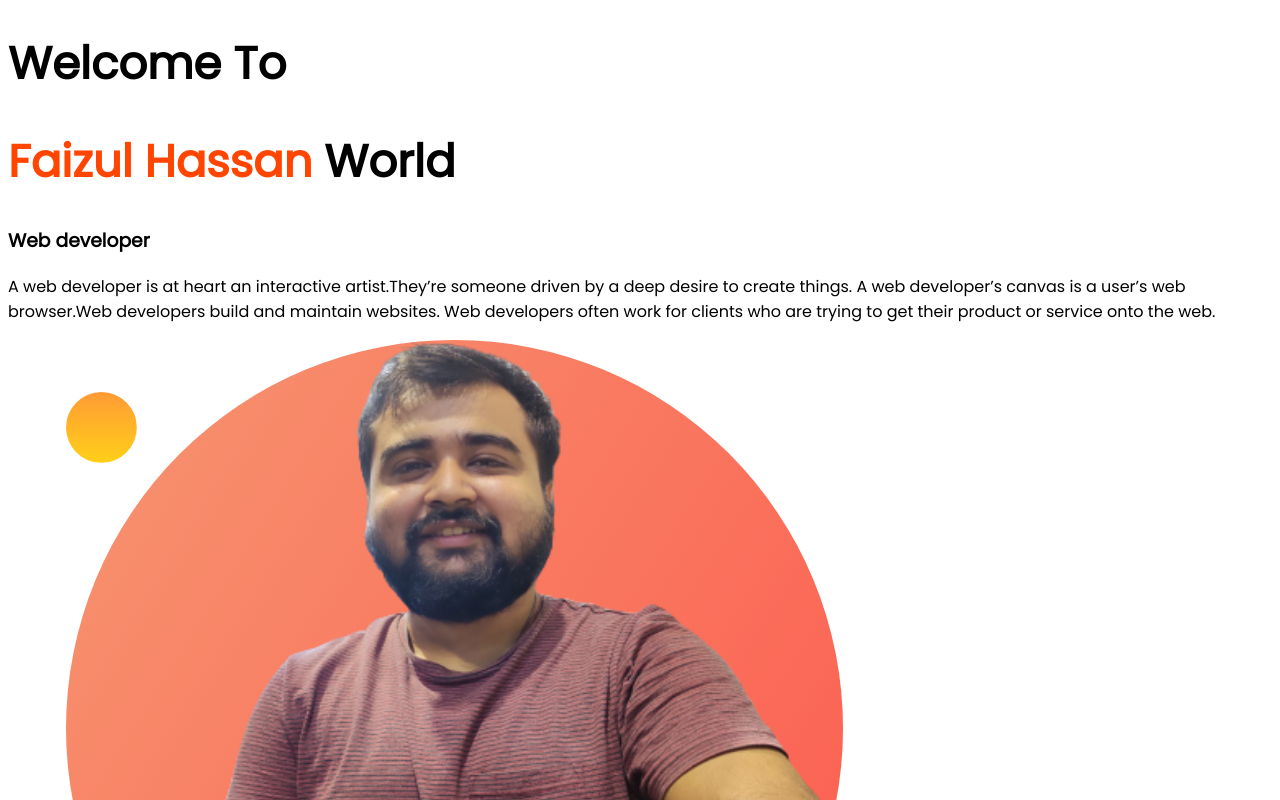
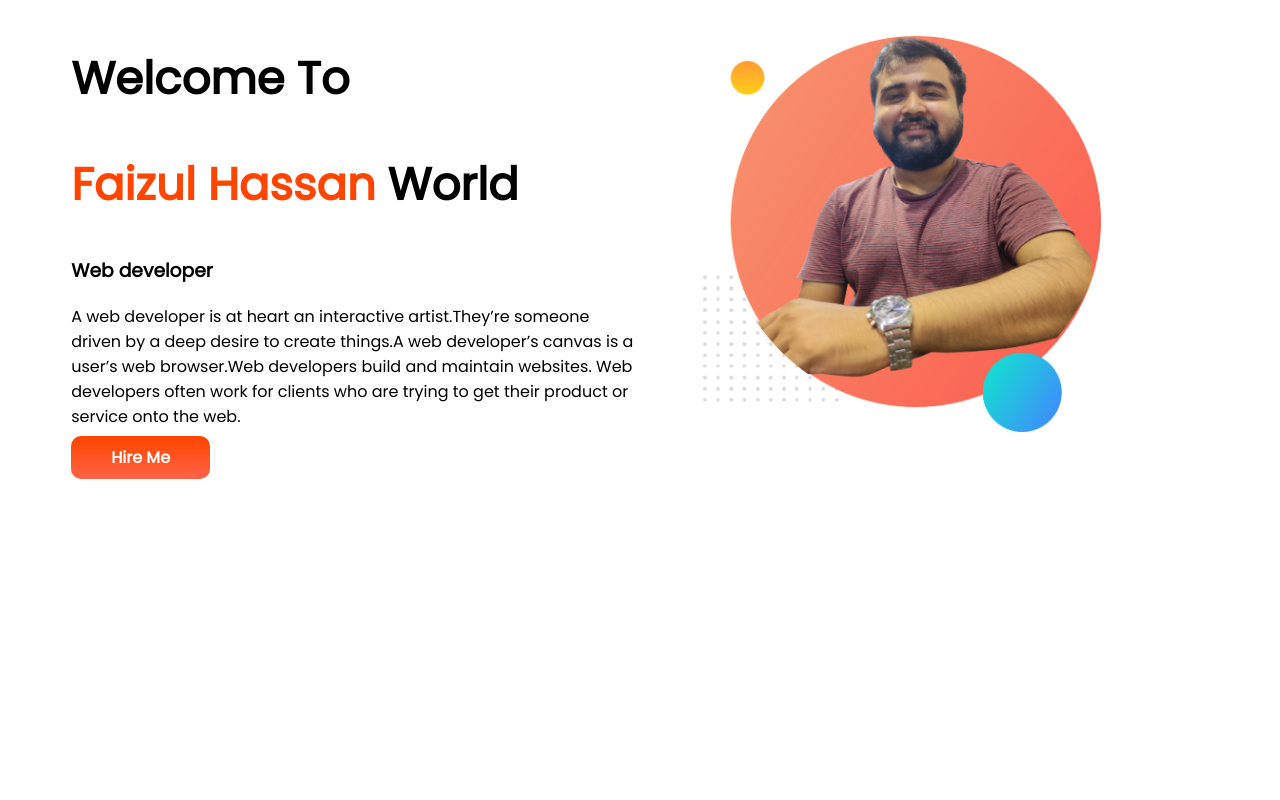
Before and after one commit to Faizul-Rien/developer-portfolio, a plain HTML site: page index.html in a window 1280 px wide. Shown: the top 800 px of the page. Drawn offline with Linux system fonts and the light colour scheme.

Commit message:
first-part

```diff
--- a/index.html
+++ b/index.html
@@ -1,5 +1,6 @@
 <!DOCTYPE html>
 <html lang="en">
+
 <head>
     <meta charset="UTF-8">
     <meta http-equiv="X-UA-Compatible" content="IE=edge">
@@ -8,18 +9,29 @@
 
     <link rel="preconnect" href="https://fonts.googleapis.com">
     <link rel="preconnect" href="https://fonts.gstatic.com" crossorigin>
-    <link href="https://fonts.googleapis.com/css2?family=Playfair+Display:wght@700;900&family=Poppins&display=swap" rel="stylesheet">
+    <link href="https://fonts.googleapis.com/css2?family=Playfair+Display:wght@700;900&family=Poppins&display=swap"
+        rel="stylesheet">
 
     <link rel="stylesheet" href="style.css">
 
 </head>
+
 <body>
-    <h1>Welcome To</h1>
-    <h1><span class="name">Faizul Hassan</span> World</h1>
-    <h3>Web developer</h3>
-    <p>A web developer is at heart an interactive artist.They’re someone driven by a deep desire to create things. A web developer’s canvas is a user’s web browser.Web developers build and maintain websites. Web developers often work for clients who are trying to get their product or service onto the web.</p>
-    <img src="images/Faizul2.png" alt="photo">
+    <section class="top-banner">
+        <div class="first-part">
+            <h1>Welcome To</h1>
+            <h1><span class="name">Faizul Hassan</span> World</h1>
+            <h3>Web developer</h3>
+            <p>A web developer is at heart an interactive artist.They’re someone driven by a deep desire to create things.A web developer’s canvas is a user’s web browser.Web developers build and maintain websites. Web developers often work for clients who are trying to get their product or service onto the web.</p>
+
+            <a class="link-button" target="_blank" href="https://www.linkedin.com/in/faizul-hassan-4088b8229/">Hire Me</a>
+        </div>
+        <div class="first-part">
+            <img src="images/Faizul2.png" alt="photo">
+        </div>
+    </section>
 
 
 </body>
+
 </html>
--- a/style.css
+++ b/style.css
@@ -9,3 +9,25 @@ h1{
 .name{
     color: orangered;
 }
+
+section{
+    display: flex;
+}
+
+.first-part{
+    width: 50%;
+    padding-left: 5%;
+}
+.first-part img{
+    width: 70%;
+    padding-top: 5%;
+}
+
+.link-button{
+    text-decoration: none;
+    background-image: linear-gradient(orangered, tomato);
+    padding: 10px 40px;
+    color: white;
+    border-radius: 10px;
+    font-weight:700;
+}
```
